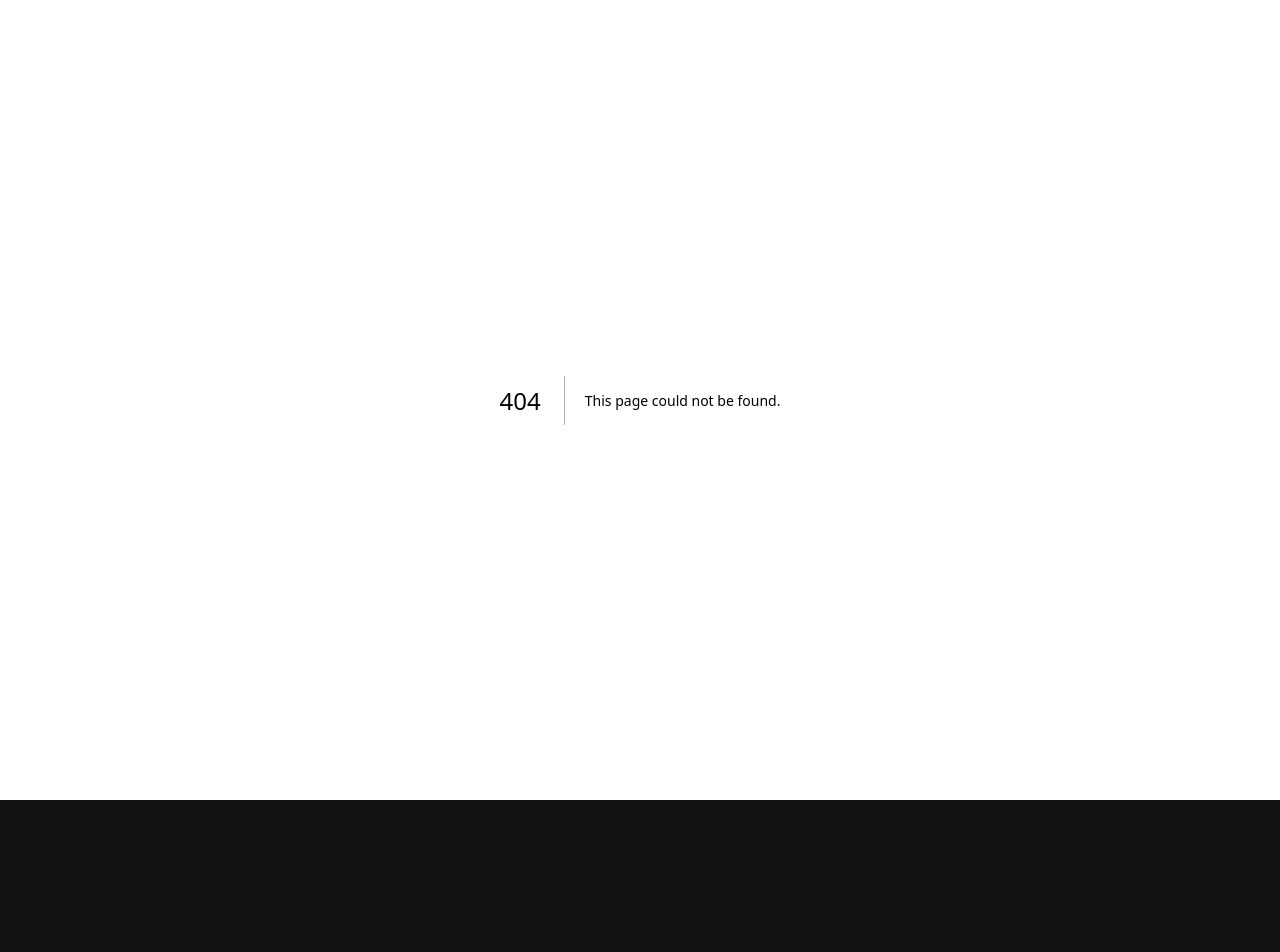
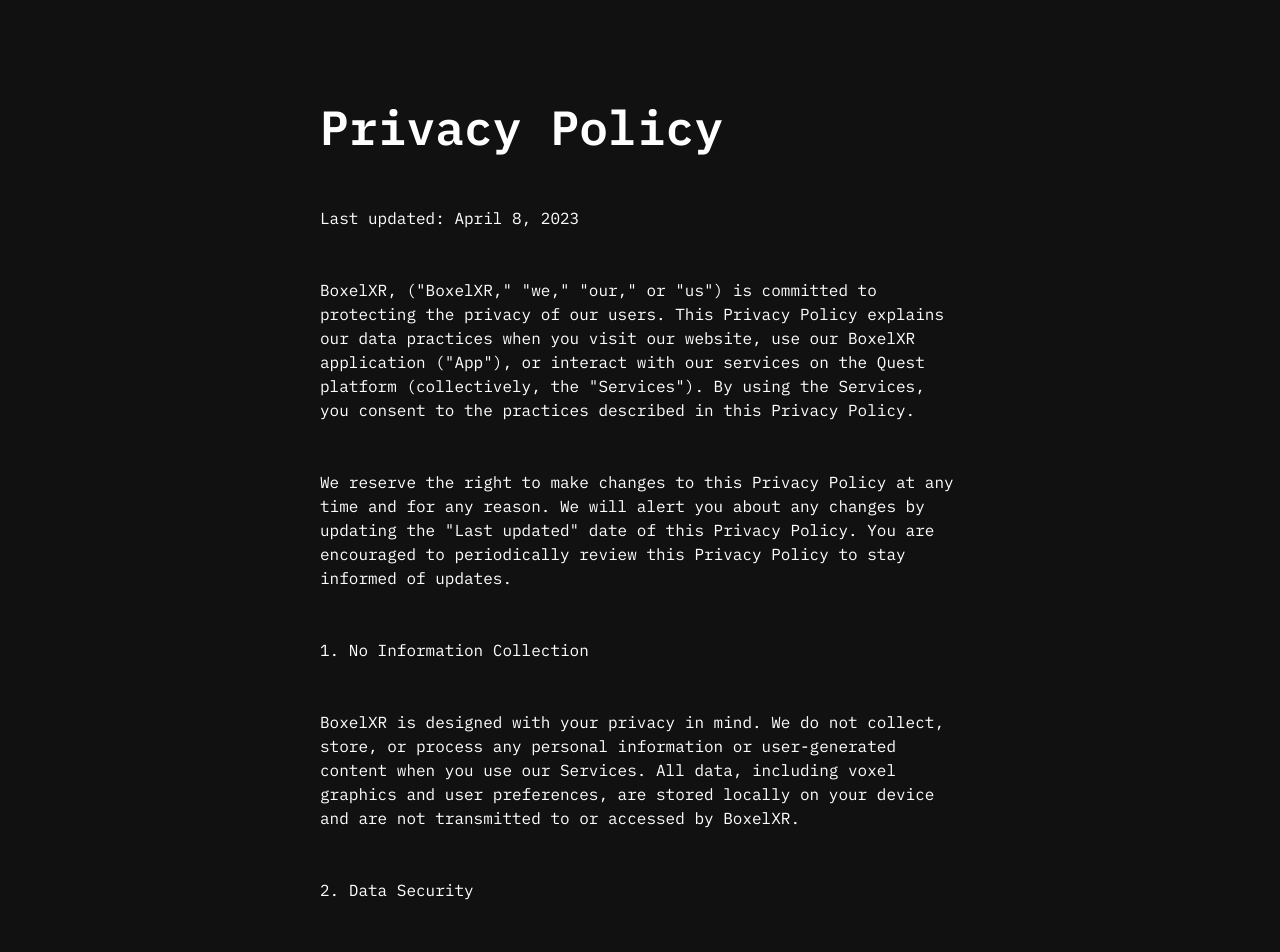
Before and after one commit to Volorf/BoxelXR, a Next.js app: page /privacy in a window 1280 px wide. Before the commit this address had no page. Shown: the top 952 px of the page. Before the commit the page ends 800 px from the top, so only its background shows below. Built offline with nearby package versions, Linux system fonts and the light colour scheme; a web font is replaced by a local one.

Commit message:
+ privacy

```diff
--- a/pages/index.js
+++ b/pages/index.js
@@ -15,8 +15,8 @@
       <div className={heroBlockStyles.block}>
         <div className={heroBlockStyles.container}>
           <div className={heroBlockStyles.leftPart}>
-            <h1 className={heroBlockStyles.title}>BoxelXR is the most intuitive way to create voxel graphics</h1>
-            <p className={heroBlockStyles.body}>BoxelXR is a VR voxel editor that allows you to create voxel graphics in a way that feels natural. It's a great tool for creating 3D models for games, animations, and more.</p>
+            <h1>BoxelXR is the most intuitive way to create voxel graphics</h1>
+            <p>BoxelXR is a VR voxel editor that allows you to create voxel graphics in a way that feels natural. It's a great tool for creating 3D models for games, animations, and more.</p>
             <Button name="Join Waiting List" link="https://forms.gle/XUmwZ1bKSfrobKsa6" />
           </div>
           <div className={heroBlockStyles.gallery}></div>
--- /dev/null
+++ b/pages/privacy.js
@@ -0,0 +1,55 @@
+
+export default function Home() {
+    return (
+        <div className="privacyBlock">
+            <div className="privacyContainer">
+                <h1>Privacy Policy</h1>
+                <div className="VSpacer48"></div>
+                <p>Last updated: April 8, 2023</p>
+                <div className="VSpacer48"></div>
+                <p>
+                    BoxelXR, ("BoxelXR," "we," "our," or "us") is committed to protecting the privacy of our users. This Privacy Policy explains our data practices when you visit our website, use our BoxelXR application ("App"), or interact with our services on the Quest platform (collectively, the "Services"). By using the Services, you consent to the practices described in this Privacy Policy.
+                </p>
+                <div className="VSpacer24"></div>
+                <p>
+                    We reserve the right to make changes to this Privacy Policy at any time and for any reason. We will alert you about any changes by updating the "Last updated" date of this Privacy Policy. You are encouraged to periodically review this Privacy Policy to stay informed of updates.
+                </p>
+                <div className="VSpacer24"></div>
+                <p>1. No Information Collection</p>
+                <div className="VSpacer24"></div>
+                <p>
+                    BoxelXR is designed with your privacy in mind. We do not collect, store, or process any personal information or user-generated content when you use our Services. All data, including voxel graphics and user preferences, are stored locally on your device and are not transmitted to or accessed by BoxelXR.
+                </p>
+                <div className="VSpacer24"></div>
+                <p>2. Data Security</p>
+                <div className="VSpacer24"></div>
+                <p>
+                    As we do not collect or store any user data, there is no risk of unauthorized access, alteration, or destruction of your information while using our Services. However, we recommend that you take appropriate measures to secure your device and the information stored on it.
+                </p>
+                <div className="VSpacer24"></div>
+                <p>3. No Third-Party Websites and Services</p>
+                <div className="VSpacer24"></div>
+                <p>
+                    Our Services do not contain any links to third-party websites or services. We are dedicated to providing a seamless and secure user experience without exposing you to potential privacy risks associated with third parties.
+                </p>
+                <div className="VSpacer24"></div>
+                <p>4. Children's Privacy</p>
+                <div className="VSpacer24"></div>
+                <p>
+                    Our Services are not intended for use by children under the age of 13. As we do not collect personal information, we have no way of verifying the age of our users. However, if you believe that a child under the age of 13 is using our Services, please contact us so that we can investigate and take appropriate action.
+                </p>
+                <div className="VSpacer24"></div>
+                <p>5. Your Rights and Choices</p>
+                <div className="VSpacer24"></div>
+                <p>
+                    Since we do not collect or store any personal information, there is no need for you to review, update, or delete any data through our Services. However, you can manage your voxel graphics and user preferences directly on your device.
+                </p>
+                <div className="VSpacer24"></div>
+                <p>
+                    By using our Services, you acknowledge and agree to the practices outlined in this Privacy Policy. If you have any questions or concerns about our privacy practices, please contact us at olegfrolovdesignr@gmail.com.
+                </p>
+                <div className="VSpacer48"></div>
+                <div className="VSpacer48"></div>
+            </div>
+        </div>
+)}
--- a/styles/globals.css
+++ b/styles/globals.css
@@ -37,6 +37,7 @@
 h1 {
   font-size: 48px;
   font-weight: 800;
+  color: var(--white);
 }
 
 ul {
@@ -48,3 +49,39 @@
   padding: 0.5rem 1rem;
   font-weight: bold;
 }
+
+p {
+  color: var(--white);
+  font-size: 16px;
+  font-weight: 400;
+  line-height: 150%;
+}
+
+
+/* Privacy page */
+
+.privacyBlock {
+  display: flex;
+  justify-content: center;
+  /* align-items: center; */
+  width: 100%;
+  height: 100%;
+  top: 0;
+}
+
+.privacyContainer {
+  width: 640px;
+  margin-top: 96px;
+}
+
+.VSpacer48 {
+  height: 48px;
+  margin: 0;
+  padding: 0;
+}
+
+.VSpacer24 {
+  height: 48px;
+  margin: 0;
+  padding: 0;
+}
```
